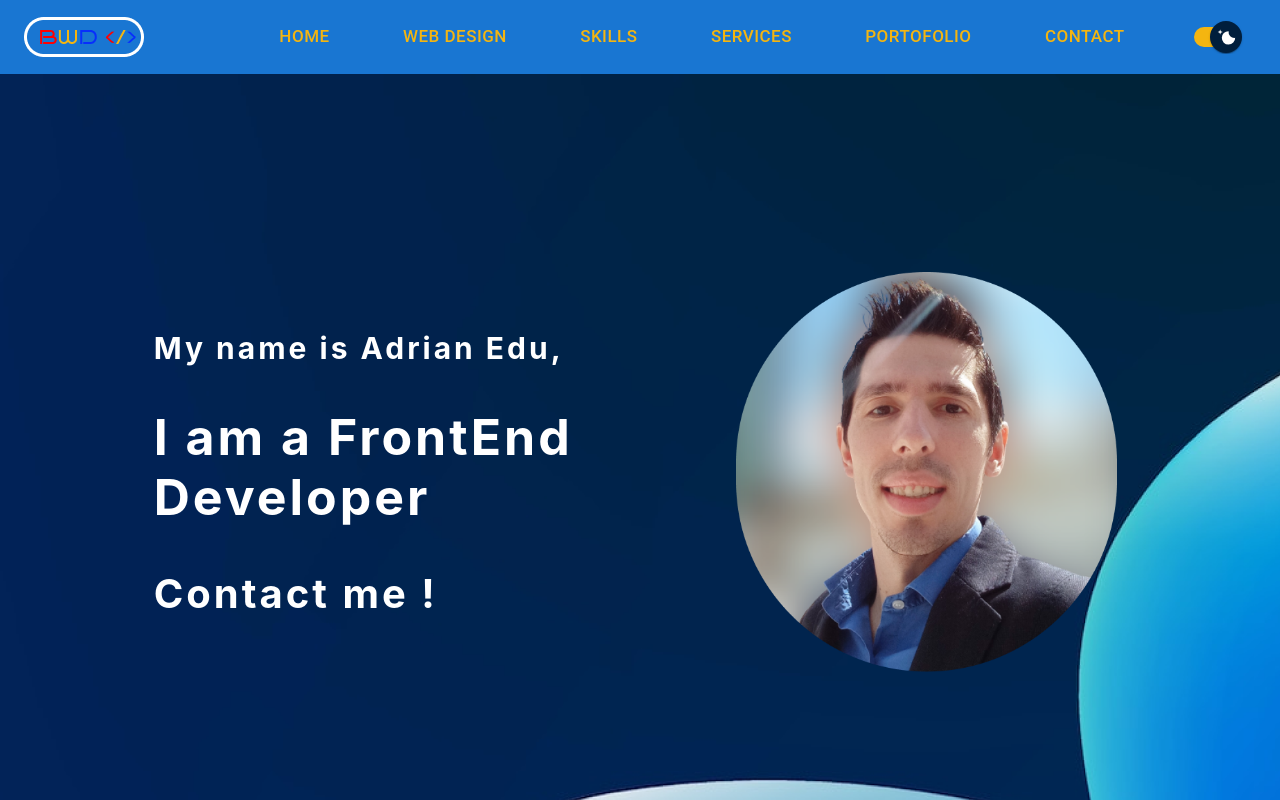
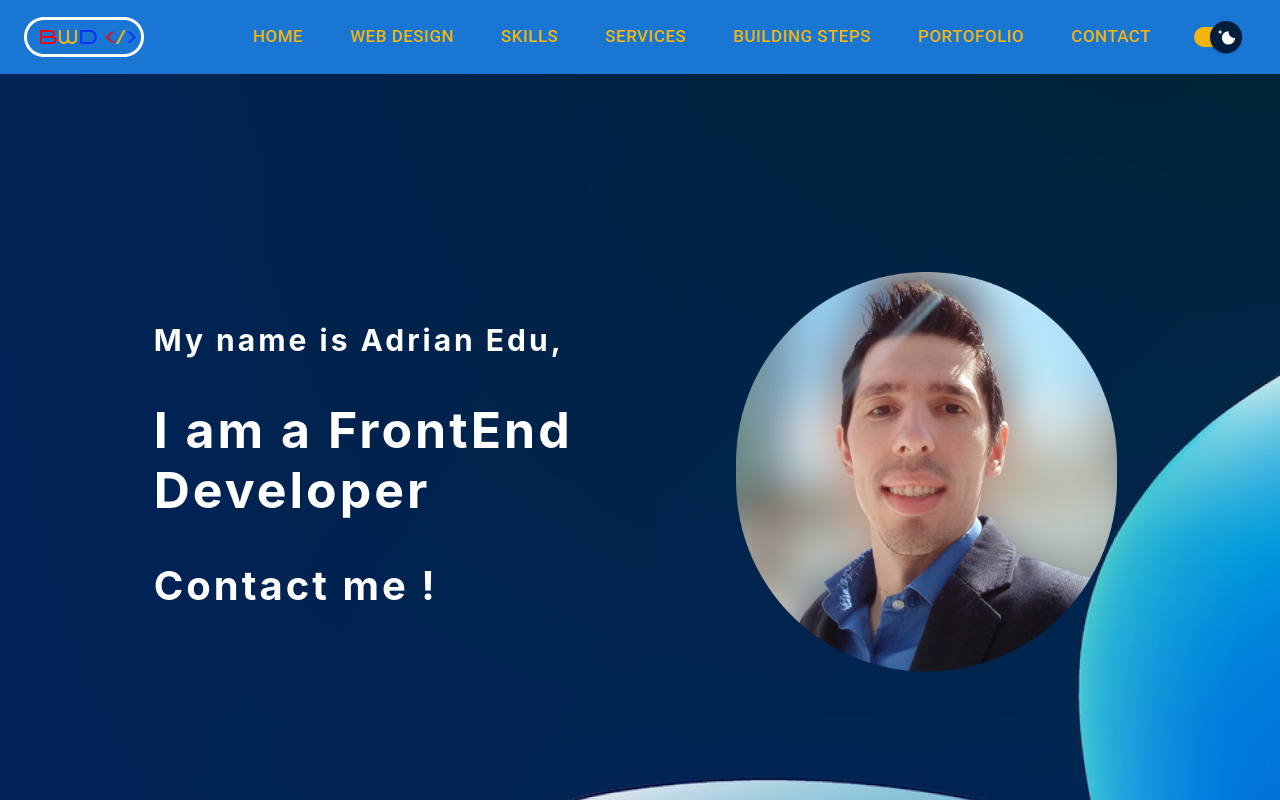
Before and after one commit to Adrian-Edu/best-web-design, a React (Create React App) app: page / in a window 1280 px wide. Shown: the top 800 px of the page. Built offline with nearby package versions, Linux system fonts and the light colour scheme.

Commit message:
link route

```diff
--- a/src/App.jsx
+++ b/src/App.jsx
@@ -12,10 +12,9 @@ import { Routes, Route } from "react-router-dom";
 
 function App() {
   return (
-    <section>
     <Routes>
       <Route path="/" element={<AllComponents />} />
-        <Route path="Home" element={<Home />} />
+      <Route index element={<Home />} />
       <Route path="webdesign" element={<WebDesign />} />
       <Route path="skills" element={<Skills />} />
       <Route path="services" element={<Services />} />
@@ -24,31 +23,7 @@ function App() {
       <Route path="portofoliopagetwo" element={<PortofolioPageTwo />} />
       <Route path="contact" element={<ContactPage />} />
     </Routes>
-    </section>
   );
 }
 
 export default App;
-
-/*
-<Navbar />
-      <Home />
-      <WebDesign />
-      <Skills />
-      <Services />
-      <StepsPage />
-      <PortofolioPageOne />
-      <PortofolioPageTwo />
-      <ContactPage />
-<Routes>
-        <Route path="/" element={<Home />} />
-        <Route path="navbar" element={<Navbar />} />
-        <Route path="webdesign" element={<WebDesign />} />
-        <Route path="skills" element={<Skills />} />
-        <Route path="services" element={<Services />} />
-        <Route element={<StepsPage />} />
-        <Route path="portofoliopageone" element={<PortofolioPageOne />} />
-        <Route path="portofoliopagetwo" element={<PortofolioPageTwo />} />
-        <Route path="contact" element={<ContactPage />} />
-      </Routes>
-      */
--- a/src/Navbar/Navbar.jsx
+++ b/src/Navbar/Navbar.jsx
@@ -12,12 +12,14 @@ import MenuItem from "@mui/material/MenuItem";
 import LogoBWD from "../LogoBWD.png";
 import "./Navbar.css";
 import Switch from "../switch/Switch";
+import { Link } from "react-router-dom";
 
 const pages = [
   "Home",
   "Web Design",
   "Skills",
   "Services",
+  "Building Steps",
   "Portofolio",
   "Contact",
 ];
@@ -119,12 +121,16 @@ function ResponsiveAppBar() {
                 key={page}
                 onClick={() => {
                   if (page === pages[0]) {
-                    console.log("Home");
+                    console.log("home");
                   } else if (page === pages[1]) {
                     console.log("Web Design");
                   } else if (page === pages[2]) {
+                    console.log("Skills");
+                  } else if (page === pages[3]) {
                     console.log("Services");
-                  } else if (page === pages[3]) {
+                  } else if (page === pages[4]) {
+                    console.log("Building Stept");
+                  } else if (page === pages[5]) {
                     console.log("Portofolio");
                   } else {
                     console.log("Contact");
```
Lines whose indentation alone changed are shown as unchanged.
